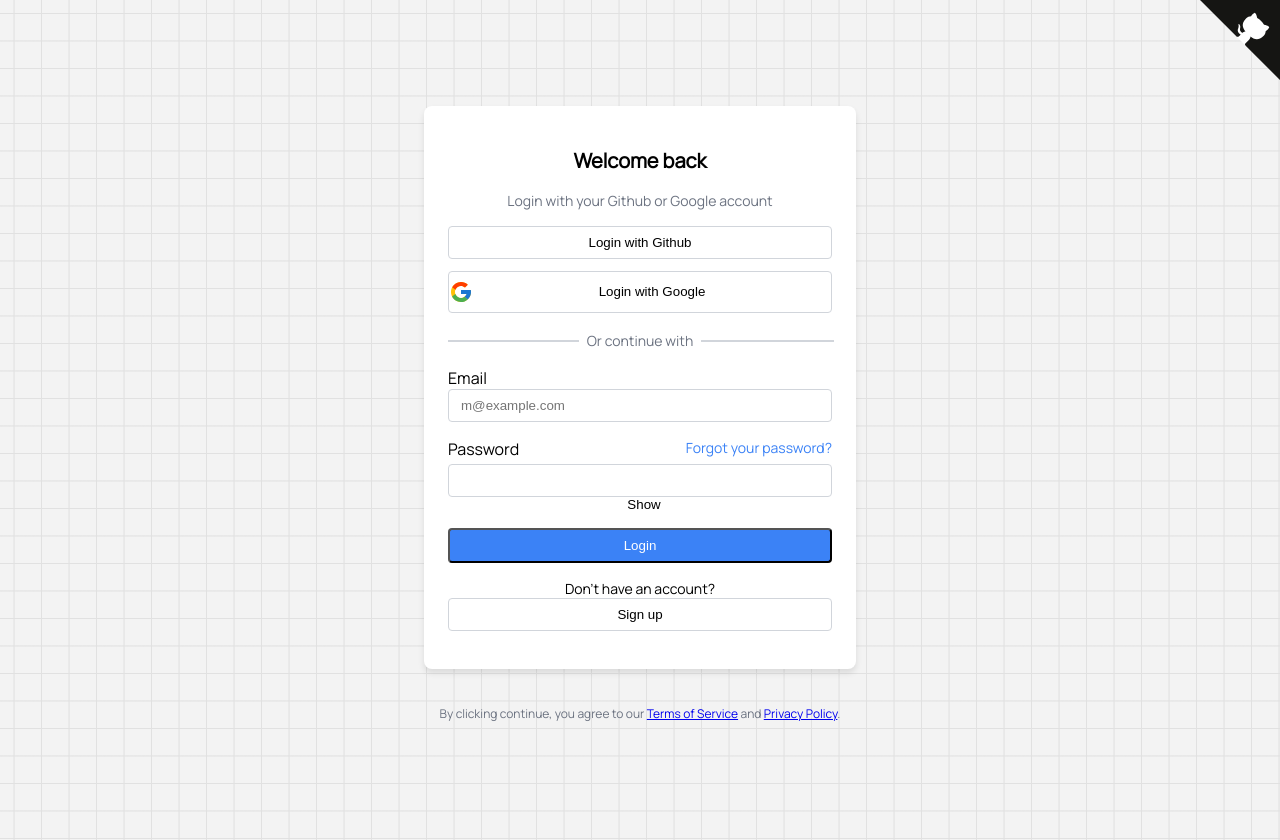
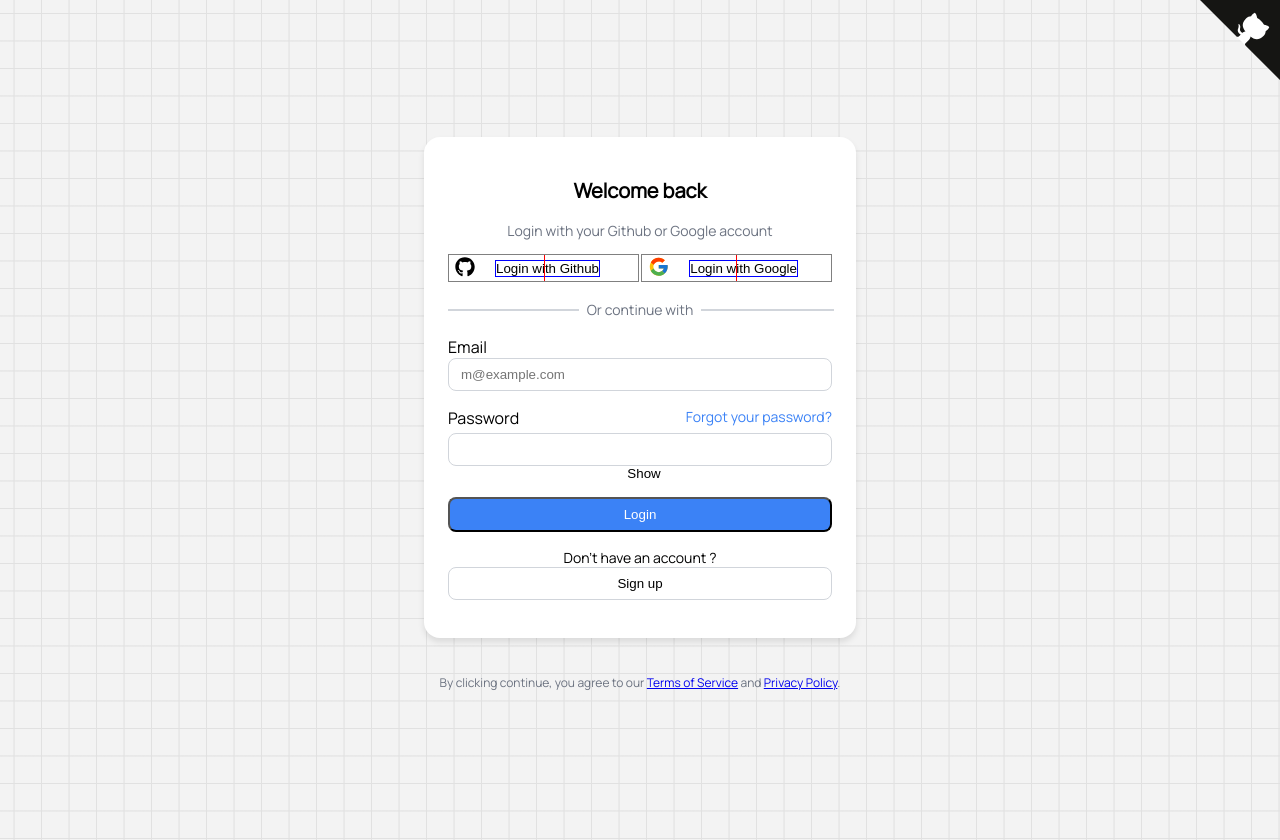
Before and after one commit to RadekZG/SimpleTodo, a React (Vite) app: page / in a window 1280 px wide. Built offline with nearby package versions, Linux system fonts and the light colour scheme; no server answers.

Commit message:
Login with github/google buttons, text centered

```diff
--- a/src/components/LoginForm.css
+++ b/src/components/LoginForm.css
@@ -1,3 +1,7 @@
+body{
+  min-height: 100vh;
+}
+
 /* Container */
 .login-container {
   display: flex;
@@ -12,7 +16,7 @@
 .login-card {
   background-color: white;
   padding: 1.5rem;
-  border-radius: 0.5rem;
+  border-radius: 1rem;
   box-shadow: 0 4px 6px rgba(0,0,0,0.1);
   width: 100%;
   max-width: 24rem;
@@ -31,24 +35,27 @@
   margin-top: 0.25rem;
 }
 
-.social-buttons {
-  display: flex;
-  flex-direction: column;
-  gap: 0.75rem;
-  margin-top: 1rem;
-}
-
 .social-btn {
-  width: 100%;
+  width: 90%;
   border: 1px solid #d1d5db;
-  border-radius: 0.25rem;
+  border-radius: 0.5rem;
   padding: 0.5rem 0;
   display: flex;
   justify-content: center;
   align-items: center;
   background-color: white;
   cursor: pointer;
-  transition: background-color 0.2s;
+  transition: transform 0.3s;
+}
+
+.social-btn:hover {
+  box-shadow:
+  rgba(0, 0, 0, 0.15) 0px 20px 25px,
+  rgba(0, 0, 0, 0.08) 0px -6px 15px,
+  rgba(0, 0, 0, 0.08) 0px 2px 3px,
+  rgba(0, 0, 0, 0.10) 0px 6px 7px,
+  rgba(0, 0, 0, 0.05) 0px -1px 2px;
+  transform: scale(0.975);
 }
 
 .btn-icon{
@@ -58,15 +65,17 @@
 
 }
 
-.logingoogle{
-  flex: 1;
+.logingithub{
+  display: flex;
   text-align: center;
+  outline: none;
 }
 
-.social-btn:hover {
-  background-color: #f3f4f6;
+.logingoogle{
+  display: flex;
+  text-align: center;
+  outline: none;
 }
-
 
 .divider {
   position: relative;
@@ -106,7 +115,7 @@
 
 .form-group input {
   border: 1px solid #d1d5db;
-  border-radius: 0.25rem;
+  border-radius: 0.5rem;
   padding: 0.5rem 0.75rem;
   outline: none;
   transition: box-shadow 0.2s;
@@ -138,13 +147,19 @@
   background-color: #3b82f6;
   color: white;
   padding: 0.5rem 0;
-  border-radius: 0.25rem;
+  border-radius: 0.5rem;
   cursor: pointer;
-  transition: background-color 0.2s;
+  transition: transform 0.3s;
 }
 
 .submit-btn:hover {
-  background-color: #2563eb;
+  box-shadow:
+  rgba(0, 0, 0, 0.15) 0px 20px 25px,
+  rgba(0, 0, 0, 0.08) 0px -6px 15px,
+  rgba(0, 0, 0, 0.08) 0px 2px 3px,
+  rgba(0, 0, 0, 0.10) 0px 6px 7px,
+  rgba(0, 0, 0, 0.05) 0px -1px 2px;
+  transform: scale(0.975);
 }
 
 .signup-text {
@@ -182,12 +197,74 @@
 .signup{
   width: 100%;
   border: 1px solid #d1d5db;
-  border-radius: 0.25rem;
+  border-radius: 0.5rem;
   padding: 0.5rem 0;
   display: flex;
   justify-content: center;
   align-items: center;
   background-color: white;
   cursor: pointer;
-  transition: background-color 0.2s;
+  transition: transform 0.3s;
 }
+
+.signup:hover{
+  box-shadow:
+  rgba(0, 0, 0, 0.15) 0px 20px 25px,
+  rgba(0, 0, 0, 0.08) 0px -6px 15px,
+  rgba(0, 0, 0, 0.08) 0px 2px 3px,
+  rgba(0, 0, 0, 0.10) 0px 6px 7px,
+  rgba(0, 0, 0, 0.05) 0px -1px 2px;
+  transform: scale(0.975);
+}
+
+.social-buttons {
+  display: grid;
+  grid-template-columns: repeat(2,minmax(0,1fr));
+  gap: 0.1rem;
+  margin-top: auto 0;
+}
+
+/* Login Buttons */
+
+.button{
+  position: relative;
+  display: flex;
+  justify-content: space-between;
+  align-items: center;
+  cursor: pointer;
+  outline: none;
+  border: 1px solid #808080;
+  width: 100%;
+  background-color: transparent;
+  min-height: 80%;
+}
+
+.button::before {
+  content: "";
+  width: 1px;
+  position: absolute;
+  top: 0;
+  left: 50%;
+  bottom: 0;
+  background-color: red;
+}
+
+.button::after {
+  flex-grow: 1;
+  max-width: calc(2em + 20px);
+  content: "";
+}
+
+
+.btnlogo{
+  flex-shrink: 0;
+  margin-right: 20px;
+}
+
+.btntext{
+  white-space: nowrap;
+  text-overflow: ellipsis;
+  min-width: 0;
+  text-align: center;
+  border: 1px solid blue;
+}
--- a/src/components/LoginForm.jsx
+++ b/src/components/LoginForm.jsx
@@ -2,6 +2,7 @@ import React, { useState } from "react";
 import supabase from "../helper/supabaseClient"; // adjust path
 import  "./LoginForm.css"
 import { FcGoogle } from "react-icons/fc";
+import { FaGithub } from "react-icons/fa6";
 
 export function LoginForm({ onLogin, className }) {
   const [email, setEmail] = useState("");
@@ -52,15 +53,24 @@ export function LoginForm({ onLogin, className }) {
       <p className="login-subtitle">Login with your Github or Google account</p>
 
       <div className="social-buttons">
-        <button onClick={handleGithubLogin} className="social-btn">Login with Github</button>
+        <button
+          onClick={handleGithubLogin}
+          className="button">
+          <i className="btnlogo">
+            <FaGithub size={20} />
+          </i>
+          <span className="btntext">
+            Login with Github
+          </span>
+        </button>
         <button
         type="button"
         onClick={handleGoogleLogin}
-        className="social-btn"
-        ><span className="btn-icon">
-          <FcGoogle size={24} />
+        className="button"
+        ><span className="btnlogo">
+          <FcGoogle size={21.5} />
         </span>
-        <span className="logingoogle">Login with Google</span>
+        <span className="btntext">Login with Google</span>
         </button>
       </div>
       <div className="divider">
@@ -105,7 +115,7 @@ export function LoginForm({ onLogin, className }) {
       </form>
 
       <p className="signup-text">
-        Don't have an account? <button className="signup" type="button" onClick={handleSignUp} href="#">Sign up</button>
+        Don't have an account ? <button className="signup" type="button" onClick={handleSignUp} href="#">Sign up</button>
       </p>
     </div>
 
```
